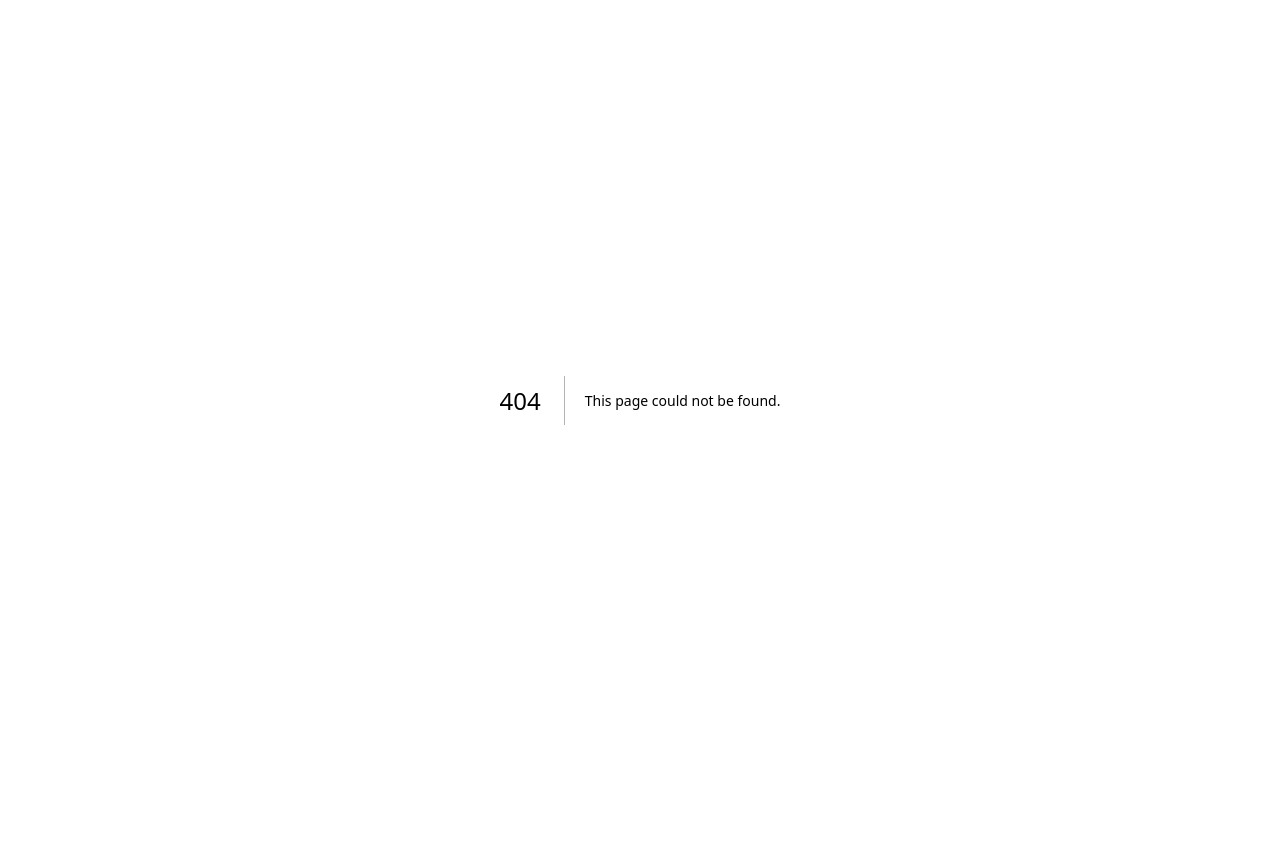
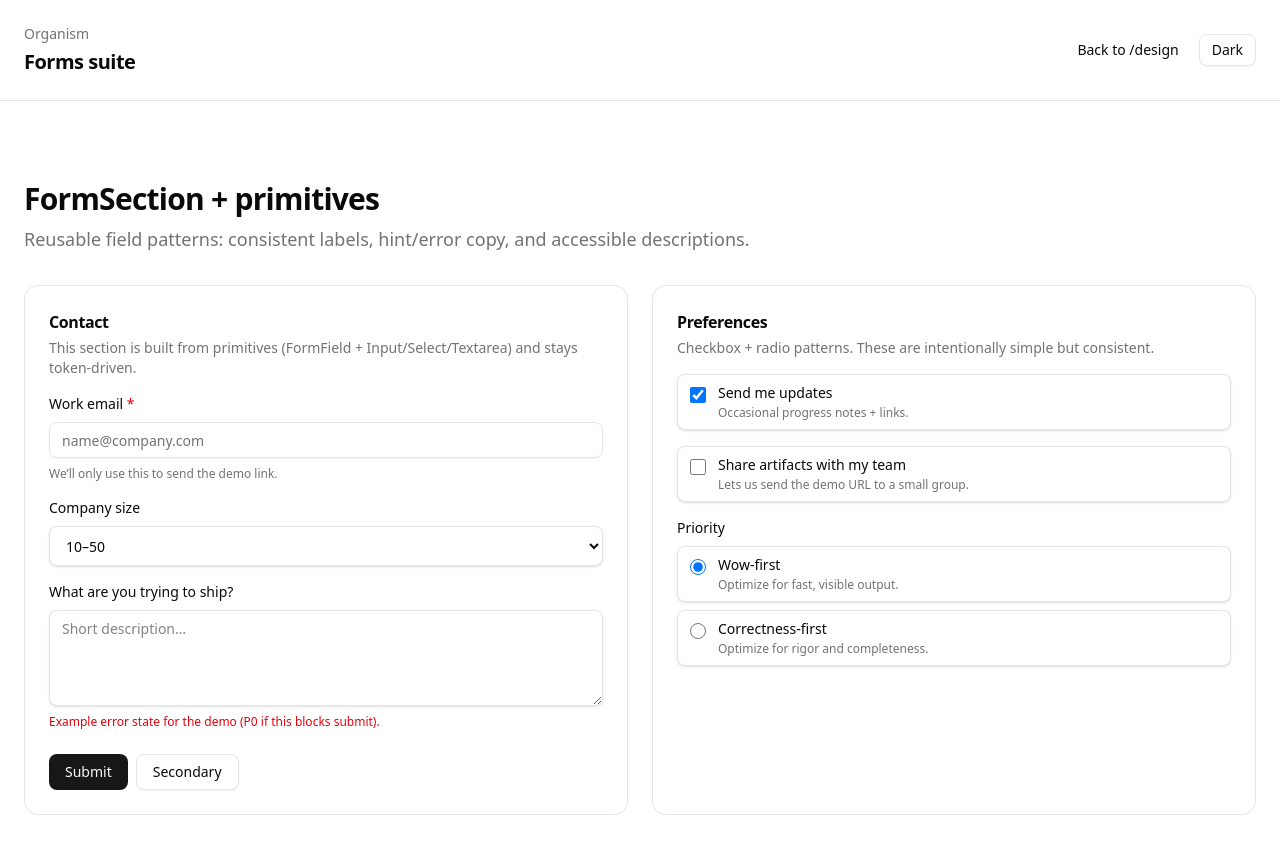
Before and after one commit to EricsOrg/cooper-design-system, a Next.js app: page /design/forms in a window 1280 px wide. Before the commit this address had no page. Shown: the top 854 px of the page. Before the commit the page ends 800 px from the top, so only its background shows below. Built offline with nearby package versions, Linux system fonts and the light colour scheme.

Commit message:
feat(design): add forms suite demo

```diff
--- /dev/null
+++ b/src/app/design/forms/page.tsx
@@ -0,0 +1,109 @@
+import Link from "next/link"
+
+import { ThemeToggle } from "@/app/docs/_components/theme-toggle"
+import { Container, FormSection, Section, SectionHeader } from "@/components/ds"
+import { FormField, Select, Checkbox, Radio, Textarea } from "@/components/ds/forms"
+import { Button } from "@/components/ui/button"
+import { Input } from "@/components/ui/input"
+
+export default function FormsDesignPage() {
+  return (
+    <main>
+      <header className="border-b">
+        <Container className="flex items-center justify-between py-6">
+          <div className="space-y-1">
+            <p className="text-sm text-muted-foreground">Organism</p>
+            <h1 className="text-xl font-semibold tracking-tight">Forms suite</h1>
+          </div>
+          <div className="flex items-center gap-2">
+            <Button asChild variant="ghost" size="sm">
+              <Link href="/design">Back to /design</Link>
+            </Button>
+            <ThemeToggle />
+          </div>
+        </Container>
+      </header>
+
+      <Section>
+        <Container>
+          <SectionHeader
+            title="FormSection + primitives"
+            description="Reusable field patterns: consistent labels, hint/error copy, and accessible descriptions."
+          />
+
+          <div className="mt-8 grid gap-6 lg:grid-cols-2">
+            <FormSection
+              title="Contact"
+              description="This section is built from primitives (FormField + Input/Select/Textarea) and stays token-driven."
+            >
+              <FormField
+                label="Work email"
+                htmlFor="email"
+                hint="We’ll only use this to send the demo link."
+                required
+              >
+                <Input id="email" type="email" placeholder="name@company.com" />
+              </FormField>
+
+              <FormField label="Company size" htmlFor="size">
+                <Select id="size" defaultValue="10-50">
+                  <option value="1-10">1–10</option>
+                  <option value="10-50">10–50</option>
+                  <option value="50-200">50–200</option>
+                  <option value="200+">200+</option>
+                </Select>
+              </FormField>
+
+              <FormField
+                label="What are you trying to ship?"
+                htmlFor="goal"
+                error="Example error state for the demo (P0 if this blocks submit)."
+              >
+                <Textarea id="goal" placeholder="Short description…" />
+              </FormField>
+
+              <div className="flex flex-wrap gap-2 pt-2">
+                <Button>Submit</Button>
+                <Button variant="outline">Secondary</Button>
+              </div>
+            </FormSection>
+
+            <FormSection
+              title="Preferences"
+              description="Checkbox + radio patterns. These are intentionally simple but consistent."
+            >
+              <Checkbox
+                id="updates"
+                label="Send me updates"
+                description="Occasional progress notes + links."
+                defaultChecked
+              />
+              <Checkbox
+                id="share"
+                label="Share artifacts with my team"
+                description="Lets us send the demo URL to a small group."
+              />
+
+              <div className="grid gap-2">
+                <p className="text-sm font-medium">Priority</p>
+                <Radio
+                  id="prio-wow"
+                  name="priority"
+                  label="Wow-first"
+                  description="Optimize for fast, visible output."
+                  defaultChecked
+                />
+                <Radio
+                  id="prio-correct"
+                  name="priority"
+                  label="Correctness-first"
+                  description="Optimize for rigor and completeness."
+                />
+              </div>
+            </FormSection>
+          </div>
+        </Container>
+      </Section>
+    </main>
+  )
+}
--- a/src/app/design/page.tsx
+++ b/src/app/design/page.tsx
@@ -164,6 +164,20 @@ export default function DesignCatalogPage() {
                 </Button>
               </CardContent>
             </Card>
+
+            <Card>
+              <CardHeader>
+                <CardTitle>Forms suite</CardTitle>
+              </CardHeader>
+              <CardContent className="flex flex-wrap items-center justify-between gap-3">
+                <p className="text-sm text-muted-foreground">
+                  FormField + Select + Textarea + Checkbox/Radio, composed into a reusable FormSection.
+                </p>
+                <Button asChild variant="outline" size="sm">
+                  <Link href="/design/forms">Open demo</Link>
+                </Button>
+              </CardContent>
+            </Card>
           </div>
         </Container>
       </Section>
--- /dev/null
+++ b/src/components/ds/form-section.tsx
@@ -0,0 +1,27 @@
+import * as React from "react"
+
+import { cn } from "@/lib/utils"
+
+export type FormSectionProps = {
+  title: string
+  description?: string
+  children: React.ReactNode
+  className?: string
+}
+
+/**
+ * A simple organism: section title + description + a grid of fields.
+ */
+export function FormSection({ title, description, children, className }: FormSectionProps) {
+  return (
+    <section className={cn("rounded-xl border bg-card p-6 shadow-1", className)}>
+      <div className="mb-4 space-y-1">
+        <h3 className="text-base font-semibold tracking-tight">{title}</h3>
+        {description ? (
+          <p className="text-sm text-muted-foreground">{description}</p>
+        ) : null}
+      </div>
+      <div className="grid gap-4">{children}</div>
+    </section>
+  )
+}
--- /dev/null
+++ b/src/components/ds/forms/choice.tsx
@@ -0,0 +1,51 @@
+import * as React from "react"
+
+import { cn } from "@/lib/utils"
+
+type ChoiceBaseProps = {
+  id: string
+  label: string
+  description?: string
+  className?: string
+} & Omit<React.InputHTMLAttributes<HTMLInputElement>, "id" | "type">
+
+function Choice({
+  id,
+  label,
+  description,
+  className,
+  type,
+  ...props
+}: ChoiceBaseProps & { type: "checkbox" | "radio" }) {
+  return (
+    <label
+      htmlFor={id}
+      className={cn(
+        "flex items-start gap-3 rounded-md border bg-background px-3 py-2 text-sm shadow-sm",
+        "transition hover:bg-muted/30",
+        className
+      )}
+    >
+      <input
+        id={id}
+        type={type}
+        className="mt-1 h-4 w-4 accent-[hsl(var(--primary))]"
+        {...props}
+      />
+      <span className="grid gap-0.5">
+        <span className="font-medium leading-5">{label}</span>
+        {description ? (
+          <span className="text-xs text-muted-foreground">{description}</span>
+        ) : null}
+      </span>
+    </label>
+  )
+}
+
+export function Checkbox(props: ChoiceBaseProps) {
+  return <Choice {...props} type="checkbox" />
+}
+
+export function Radio(props: ChoiceBaseProps) {
+  return <Choice {...props} type="radio" />
+}
--- /dev/null
+++ b/src/components/ds/forms/field.tsx
@@ -0,0 +1,60 @@
+import * as React from "react"
+
+import { cn } from "@/lib/utils"
+
+export type FormFieldProps = {
+  label: string
+  htmlFor: string
+  hint?: string
+  error?: string
+  required?: boolean
+  children: React.ReactNode
+  className?: string
+}
+
+/**
+ * Minimal field wrapper: label + control + hint/error.
+ * Keeps patterns consistent across the system.
+ */
+export function FormField({
+  label,
+  htmlFor,
+  hint,
+  error,
+  required,
+  children,
+  className,
+}: FormFieldProps) {
+  const describedBy = [hint ? `${htmlFor}-hint` : null, error ? `${htmlFor}-error` : null]
+    .filter(Boolean)
+    .join(" ")
+
+  return (
+    <div className={cn("grid gap-2", className)}>
+      <label htmlFor={htmlFor} className="text-sm font-medium">
+        {label}
+        {required ? <span className="text-destructive"> *</span> : null}
+      </label>
+
+      {/* We attach aria-describedby to the *first* focusable element in the child slot via clone when possible */}
+      {React.isValidElement(children)
+        ? React.cloneElement(children as React.ReactElement<any>, {
+            "aria-describedby": describedBy || undefined,
+            "aria-invalid": Boolean(error) || undefined,
+          } as any)
+        : children}
+
+      {hint ? (
+        <p id={`${htmlFor}-hint`} className="text-xs text-muted-foreground">
+          {hint}
+        </p>
+      ) : null}
+
+      {error ? (
+        <p id={`${htmlFor}-error`} className="text-xs text-destructive">
+          {error}
+        </p>
+      ) : null}
+    </div>
+  )
+}
--- /dev/null
+++ b/src/components/ds/forms/index.ts
@@ -0,0 +1,4 @@
+export * from "./field"
+export * from "./textarea"
+export * from "./select"
+export * from "./choice"
--- /dev/null
+++ b/src/components/ds/forms/select.tsx
@@ -0,0 +1,23 @@
+import * as React from "react"
+
+import { cn } from "@/lib/utils"
+
+export type SelectProps = React.SelectHTMLAttributes<HTMLSelectElement>
+
+export const Select = React.forwardRef<HTMLSelectElement, SelectProps>(
+  ({ className, children, ...props }, ref) => {
+    return (
+      <select
+        ref={ref}
+        className={cn(
+          "h-10 w-full rounded-md border bg-background px-3 text-sm shadow-sm outline-none transition focus-visible:ring-2 focus-visible:ring-ring disabled:cursor-not-allowed disabled:opacity-50",
+          className
+        )}
+        {...props}
+      >
+        {children}
+      </select>
+    )
+  }
+)
+Select.displayName = "Select"
--- /dev/null
+++ b/src/components/ds/forms/textarea.tsx
@@ -0,0 +1,21 @@
+import * as React from "react"
+
+import { cn } from "@/lib/utils"
+
+export type TextareaProps = React.TextareaHTMLAttributes<HTMLTextAreaElement>
+
+export const Textarea = React.forwardRef<HTMLTextAreaElement, TextareaProps>(
+  ({ className, ...props }, ref) => {
+    return (
+      <textarea
+        ref={ref}
+        className={cn(
+          "min-h-[96px] w-full rounded-md border bg-background px-3 py-2 text-sm shadow-sm outline-none transition focus-visible:ring-2 focus-visible:ring-ring disabled:cursor-not-allowed disabled:opacity-50",
+          className
+        )}
+        {...props}
+      />
+    )
+  }
+)
+Textarea.displayName = "Textarea"
--- a/src/components/ds/index.ts
+++ b/src/components/ds/index.ts
@@ -4,3 +4,5 @@ export * from "./feature-grid";
 export * from "./section";
 export * from "./section-header";
 export * from "./navigation";
+export * from "./form-section";
+export * from "./forms";
--- a/src/components/ds/navigation/app-header.tsx
+++ b/src/components/ds/navigation/app-header.tsx
@@ -2,7 +2,10 @@ import * as React from "react";
 
 import { cn } from "@/lib/utils";
 
-export type AppHeaderProps = React.HTMLAttributes<HTMLElement> & {
+export type AppHeaderProps = Omit<React.HTMLAttributes<HTMLElement>, "title"> & {
+  /**
+   * Header brand/title slot. Named `title` for ergonomics, but we omit the native HTML `title` attribute to avoid type conflicts.
+   */
   title?: React.ReactNode;
   breadcrumbs?: React.ReactNode;
   /** Optional actions on the right side (buttons, profile, etc.) */
```
